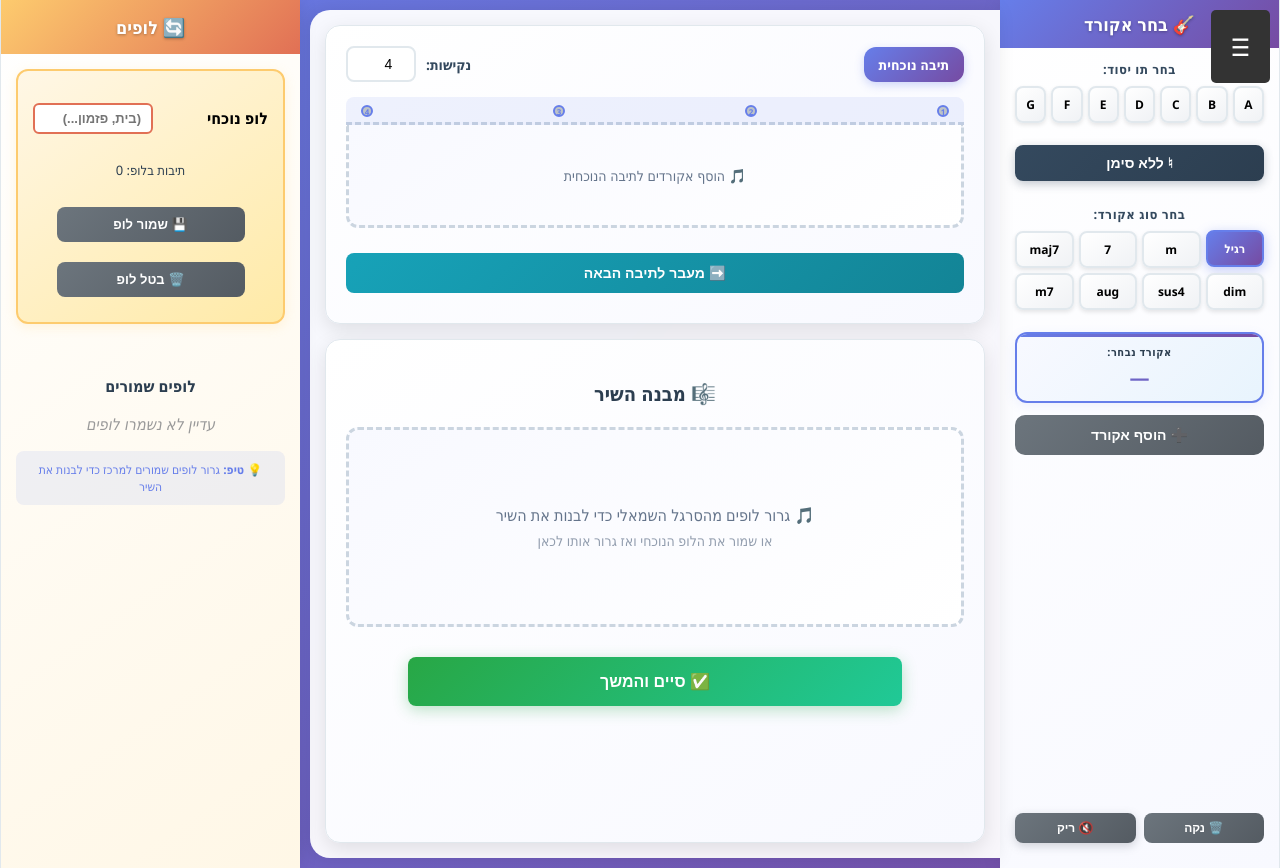
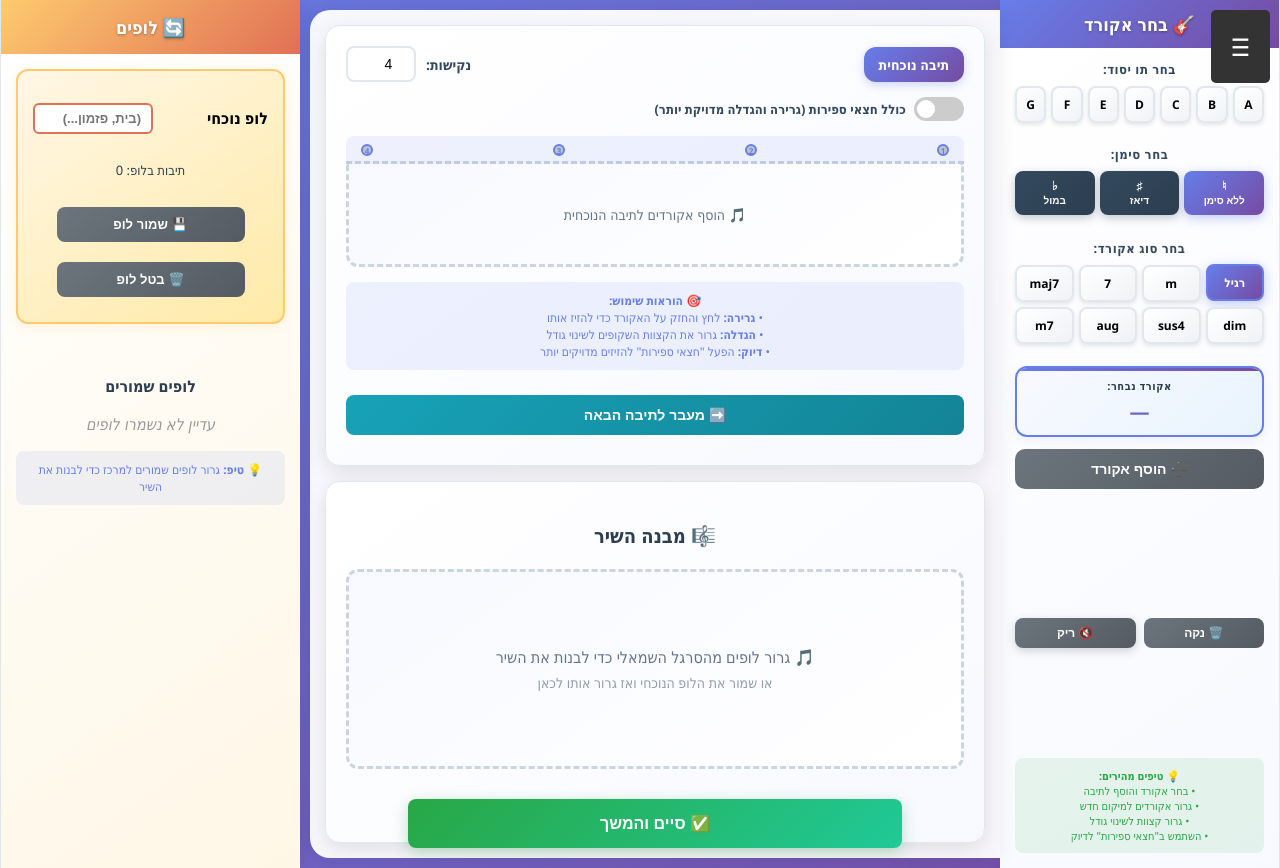
Before and after one commit to rotemakiki/MusicForAll, a Flask app: page /add-chords in a window 1280 px wide. Run offline with Flask 3, Linux system fonts and the light colour scheme.

Commit message:
ניסיון עם גרירה
לא מושלם עדיין

```diff
--- a/static/css/add_chords.css
+++ b/static/css/add_chords.css
@@ -134,26 +134,37 @@ body {
     transform: translateY(-1px);
 }
 
+/* עדכון כפתורי הסימנים - 3 כפתורים נפרדים */
+.accidental-buttons {
+    display: flex;
+    gap: 5px;
+    margin-bottom: 12px;
+    flex-shrink: 0;
+}
+
 .accidental-btn {
-    width: 100%;
-    padding: 10px;
+    flex: 1;
+    padding: 8px 6px;
     border: none;
     border-radius: 8px;
     background: linear-gradient(135deg, #34495e, #2c3e50);
     color: white;
     cursor: pointer;
     font-weight: 600;
-    font-size: 14px;
+    font-size: 12px;
     transition: all 0.3s cubic-bezier(0.4, 0, 0.2, 1);
     box-shadow: 0 3px 10px rgba(52, 73, 94, 0.3);
-    margin-bottom: 12px;
-    flex-shrink: 0;
 }
 
 .accidental-btn:hover {
     transform: translateY(-1px);
     box-shadow: 0 4px 15px rgba(52, 73, 94, 0.4);
     background: linear-gradient(135deg, #2c3e50, #34495e);
+}
+
+.accidental-btn.selected {
+    background: linear-gradient(135deg, #667eea, #764ba2);
+    box-shadow: 0 3px 12px rgba(102, 126, 234, 0.4);
 }
 
 .current-selection {
@@ -552,6 +565,65 @@ h1 {
     box-shadow: 0 0 0 3px rgba(102, 126, 234, 0.1);
 }
 
+/* כפתור חצאי ספירות */
+.half-beats-toggle {
+    display: flex;
+    align-items: center;
+    gap: 8px;
+    margin-bottom: 15px;
+}
+
+.half-beats-checkbox {
+    position: relative;
+    display: inline-block;
+    width: 50px;
+    height: 24px;
+}
+
+.half-beats-checkbox input {
+    opacity: 0;
+    width: 0;
+    height: 0;
+}
+
+.half-beats-slider {
+    position: absolute;
+    cursor: pointer;
+    top: 0;
+    left: 0;
+    right: 0;
+    bottom: 0;
+    background-color: #ccc;
+    transition: .4s;
+    border-radius: 24px;
+}
+
+.half-beats-slider:before {
+    position: absolute;
+    content: "";
+    height: 18px;
+    width: 18px;
+    left: 3px;
+    bottom: 3px;
+    background-color: white;
+    transition: .4s;
+    border-radius: 50%;
+}
+
+input:checked + .half-beats-slider {
+    background: linear-gradient(135deg, #667eea, #764ba2);
+}
+
+input:checked + .half-beats-slider:before {
+    transform: translateX(26px);
+}
+
+.half-beats-label {
+    font-weight: 600;
+    color: #34495e;
+    font-size: 13px;
+}
+
 /* Beat dots above measure */
 .beats-display {
     display: flex;
@@ -787,16 +930,19 @@ h1 {
     color: #2c3e50;
 }
 
+/* תיקון תיבות בלופ */
 .loop-measures-preview {
     display: flex;
     gap: 3px;
     margin-top: 8px;
     flex-wrap: wrap;
+    direction: ltr;
+    justify-content: flex-start;
 }
 
 .mini-measure {
-    width: 60px;
-    height: 40px;
+    width: 50px;
+    height: 35px;
     background: linear-gradient(145deg, #ffffff, #f8f9ff);
     border: 2px solid #e1e8ed;
     border-radius: 6px;
--- a/static/js/add_chords.js
+++ b/static/js/add_chords.js
@@ -4,7 +4,7 @@ const accidentalOptions = ["", "#", "b"];
 const chordTypes = ["", "m", "7", "maj7", "dim", "sus4", "aug", "m7"];
 
 // State variables
-let accidentalIndex = 0;
+let selectedAccidental = "";
 let selectedLetter = null;
 let selectedType = "";
 let currentMeasure = null;
@@ -13,19 +13,33 @@ let currentLoop = [];
 let savedLoops = [];
 let selectedSavedLoop = null;
 let songStructure = [];
+let halfBeatsEnabled = false;
+
+// Dragging and resizing state
+let isDragging = false;
+let isResizing = false;
+let draggedChordIndex = -1;
+let resizeChordIndex = -1;
+let resizeDirection = ''; // 'left' or 'right'
+let initialMouseX = 0;
+let initialChordPosition = 0;
+let initialChordWidth = 0;
 
 // Initialize the page
 function init() {
     renderRootButtons();
     renderTypeButtons();
-    updateAccidentalButton();
+    renderAccidentalButtons();
     createNewMeasure();
     updateLoopDisplay();
+    setupHalfBeatsToggle();
+    setupMouseEvents();
 }
 
-// Get current accidental symbol
-function getCurrentAccidental() {
-    return accidentalOptions[accidentalIndex];
+// Setup mouse events for dragging and resizing
+function setupMouseEvents() {
+    document.addEventListener('mouseup', handleMouseUp);
+    document.addEventListener('mousemove', handleMouseMove);
 }
 
 // Update the selected chord display
@@ -39,7 +53,7 @@ function updateSelectedChord() {
         return;
     }
 
-    const chord = selectedLetter + getCurrentAccidental() + selectedType;
+    const chord = selectedLetter + selectedAccidental + selectedType;
     display.textContent = chord;
     addButton.disabled = !currentMeasure;
 }
@@ -52,7 +66,7 @@ function renderRootButtons() {
     rootLetters.forEach(letter => {
         const btn = document.createElement("div");
         btn.className = "chord-btn";
-        btn.textContent = letter + getCurrentAccidental();
+        btn.textContent = letter + selectedAccidental;
 
         if (selectedLetter === letter) {
             btn.classList.add("selected");
@@ -92,23 +106,47 @@ function renderTypeButtons() {
     });
 }
 
-// Toggle accidental
-function toggleAccidental() {
-    accidentalIndex = (accidentalIndex + 1) % accidentalOptions.length;
-    updateAccidentalButton();
-    renderRootButtons();
-    updateSelectedChord();
+// Render accidental buttons (3 separate buttons)
+function renderAccidentalButtons() {
+    const container = document.getElementById("accidental-buttons");
+    container.innerHTML = "";
+
+    const accidentals = [
+        { symbol: "", label: "♮", name: "ללא סימן" },
+        { symbol: "#", label: "♯", name: "דיאז" },
+        { symbol: "b", label: "♭", name: "במול" }
+    ];
+
+    accidentals.forEach(acc => {
+        const btn = document.createElement("button");
+        btn.className = "accidental-btn";
+        btn.innerHTML = `${acc.label}<br><span style="font-size: 10px;">${acc.name}</span>`;
+
+        if (selectedAccidental === acc.symbol) {
+            btn.classList.add("selected");
+        }
+
+        btn.onclick = () => {
+            selectedAccidental = acc.symbol;
+            renderAccidentalButtons();
+            renderRootButtons();
+            updateSelectedChord();
+        };
+
+        container.appendChild(btn);
+    });
 }
 
-// Update accidental button text
-function updateAccidentalButton() {
-    const button = document.getElementById("toggle-accidental");
-    const labels = {
-        "": "♮ ללא סימן",
-        "#": "♯ דיאז",
-        "b": "♭ במול"
-    };
-    button.textContent = labels[getCurrentAccidental()];
+// Setup half beats toggle
+function setupHalfBeatsToggle() {
+    const checkbox = document.getElementById("half-beats-checkbox");
+    if (checkbox) {
+        checkbox.addEventListener("change", (e) => {
+            halfBeatsEnabled = e.target.checked;
+            renderBeatsDisplay();
+            renderCurrentMeasure();
+        });
+    }
 }
 
 // Create a new measure
@@ -143,6 +181,222 @@ function renderBeatsDisplay() {
         dot.className = "beat-dot";
         dot.setAttribute("data-beat", i);
         container.appendChild(dot);
+
+        // Add half beat if enabled
+        if (halfBeatsEnabled && i < beats) {
+            const halfDot = document.createElement("div");
+            halfDot.className = "beat-dot half-beat";
+            halfDot.setAttribute("data-beat", i + 0.5);
+            container.appendChild(halfDot);
+        }
+    }
+}
+
+// Calculate snap positions for dragging
+function getSnapPositions() {
+    const positions = [];
+    const beats = currentMeasure ? currentMeasure.beats : 4;
+    const increment = halfBeatsEnabled ? 0.5 : 1;
+
+    for (let i = 0; i <= beats; i += increment) {
+        positions.push(i);
+    }
+
+    return positions;
+}
+
+// Find closest snap position
+function getClosestSnapPosition(position) {
+    const snapPositions = getSnapPositions();
+    let closest = snapPositions[0];
+    let minDistance = Math.abs(position - closest);
+
+    for (const snapPos of snapPositions) {
+        const distance = Math.abs(position - snapPos);
+        if (distance < minDistance) {
+            minDistance = distance;
+            closest = snapPos;
+        }
+    }
+
+    return closest;
+}
+
+// Convert pixel position to beat position
+function pixelToBeatPosition(pixelX, containerElement) {
+    const rect = containerElement.getBoundingClientRect();
+    const relativeX = pixelX - rect.left;
+    const percentage = relativeX / rect.width;
+    const beatPosition = percentage * currentMeasure.beats;
+    return Math.max(0, Math.min(currentMeasure.beats, beatPosition));
+}
+
+// Convert beat position to pixel position
+function beatToPixelPosition(beatPosition, containerElement) {
+    const rect = containerElement.getBoundingClientRect();
+    const percentage = beatPosition / currentMeasure.beats;
+    return rect.left + (percentage * rect.width);
+}
+
+// Handle mouse down for dragging and resizing
+function handleMouseDown(e, index, type) {
+    e.preventDefault();
+    e.stopPropagation();
+
+    const containerElement = document.querySelector('.measure-preview');
+    if (!containerElement) return;
+
+    initialMouseX = e.clientX;
+
+    if (type === 'drag') {
+        isDragging = true;
+        draggedChordIndex = index;
+        initialChordPosition = getChordPosition(index);
+        document.body.style.cursor = 'grabbing';
+    } else if (type === 'resize-left' || type === 'resize-right') {
+        isResizing = true;
+        resizeChordIndex = index;
+        resizeDirection = type.split('-')[1];
+        initialChordPosition = getChordPosition(index);
+        initialChordWidth = currentMeasure.chords[index].width;
+        document.body.style.cursor = 'ew-resize';
+    }
+}
+
+// Handle mouse move for dragging and resizing
+function handleMouseMove(e) {
+    if (!isDragging && !isResizing) return;
+
+    const containerElement = document.querySelector('.measure-preview');
+    if (!containerElement) return;
+
+    const currentBeatPosition = pixelToBeatPosition(e.clientX, containerElement);
+
+    if (isDragging && draggedChordIndex >= 0) {
+        handleChordDrag(currentBeatPosition);
+    } else if (isResizing && resizeChordIndex >= 0) {
+        handleChordResize(currentBeatPosition);
+    }
+}
+
+// Handle mouse up
+function handleMouseUp(e) {
+    if (isDragging || isResizing) {
+        isDragging = false;
+        isResizing = false;
+        draggedChordIndex = -1;
+        resizeChordIndex = -1;
+        resizeDirection = '';
+        document.body.style.cursor = 'default';
+
+        renderCurrentMeasure();
+        updateButtons();
+        updateLoopDisplay();
+    }
+}
+
+// Get chord position (cumulative beats from start)
+function getChordPosition(index) {
+    let position = 0;
+    for (let i = 0; i < index; i++) {
+        position += currentMeasure.chords[i].width;
+    }
+    return position;
+}
+
+// Handle chord dragging
+function handleChordDrag(beatPosition) {
+    if (draggedChordIndex < 0) return;
+
+    const chord = currentMeasure.chords[draggedChordIndex];
+    const snapPosition = getClosestSnapPosition(beatPosition - chord.width / 2);
+
+    // Calculate new position ensuring it doesn't go out of bounds
+    const newStartPosition = Math.max(0, Math.min(currentMeasure.beats - chord.width, snapPosition));
+
+    // Remove the chord from its current position
+    const draggedChord = currentMeasure.chords.splice(draggedChordIndex, 1)[0];
+
+    // Find where to insert it based on new position
+    let insertIndex = 0;
+    let cumulativePosition = 0;
+
+    for (let i = 0; i < currentMeasure.chords.length; i++) {
+        if (cumulativePosition >= newStartPosition) {
+            insertIndex = i;
+            break;
+        }
+        cumulativePosition += currentMeasure.chords[i].width;
+        insertIndex = i + 1;
+    }
+
+    // Insert the chord at the new position
+    currentMeasure.chords.splice(insertIndex, 0, draggedChord);
+    draggedChordIndex = insertIndex;
+
+    renderCurrentMeasure();
+}
+
+// Handle chord resizing
+function handleChordResize(beatPosition) {
+    if (resizeChordIndex < 0) return;
+
+    const chord = currentMeasure.chords[resizeChordIndex];
+    const chordStartPosition = getChordPosition(resizeChordIndex);
+    const minWidth = halfBeatsEnabled ? 0.5 : 1;
+
+    let newWidth = chord.width;
+
+    if (resizeDirection === 'right') {
+        // Resize from the right edge
+        const maxEnd = currentMeasure.beats;
+        if (resizeChordIndex < currentMeasure.chords.length - 1) {
+            // If not the last chord, limit by next chord's start
+            let nextChordStart = chordStartPosition + chord.width;
+            for (let i = resizeChordIndex + 1; i < currentMeasure.chords.length; i++) {
+                nextChordStart += currentMeasure.chords[i].width;
+            }
+            // Actually, we need to recalculate this properly
+            nextChordStart = chordStartPosition + chord.width;
+        }
+
+        const targetEnd = getClosestSnapPosition(beatPosition);
+        newWidth = Math.max(minWidth, Math.min(maxEnd - chordStartPosition, targetEnd - chordStartPosition));
+    } else if (resizeDirection === 'left') {
+        // Resize from the left edge
+        const targetStart = getClosestSnapPosition(beatPosition);
+        const chordEnd = chordStartPosition + chord.width;
+        newWidth = Math.max(minWidth, chordEnd - Math.max(0, targetStart));
+
+        // If we're resizing from the left, we also need to move preceding chords
+        if (targetStart < chordStartPosition) {
+            // Need to shrink preceding chords or move them
+            adjustPrecedingChords(resizeChordIndex, chordStartPosition - targetStart);
+        }
+    }
+
+    chord.width = newWidth;
+    renderCurrentMeasure();
+}
+
+// Adjust preceding chords when resizing from left
+function adjustPrecedingChords(chordIndex, spaceNeeded) {
+    // For now, just ensure the chord doesn't exceed bounds
+    // More sophisticated logic could be added here
+    const chord = currentMeasure.chords[chordIndex];
+    const chordStart = getChordPosition(chordIndex);
+
+    if (chordStart - spaceNeeded < 0) {
+        spaceNeeded = chordStart;
+    }
+
+    // Redistribute the space among preceding chords
+    let remainingSpace = spaceNeeded;
+    for (let i = chordIndex - 1; i >= 0 && remainingSpace > 0; i--) {
+        const availableReduction = currentMeasure.chords[i].width - (halfBeatsEnabled ? 0.5 : 1);
+        const reduction = Math.min(remainingSpace, availableReduction);
+        currentMeasure.chords[i].width -= reduction;
+        remainingSpace -= reduction;
     }
 }
 
@@ -158,13 +412,14 @@ function addChordToCurrentMeasure() {
         return;
     }
 
-    const chordName = selectedLetter + getCurrentAccidental() + selectedType;
+    const chordName = selectedLetter + selectedAccidental + selectedType;
 
     // Add new chord (width will be calculated by redistributeChordsEqually)
     currentMeasure.chords.push({
         chord: chordName,
         width: 1, // Initial width, will be recalculated
-        isEmpty: false
+        isEmpty: false,
+        position: 0 // Will be calculated
     });
 
     // Redistribute all chords equally
@@ -186,7 +441,8 @@ function addEmptyChord() {
     currentMeasure.chords.push({
         chord: "—",
         width: 1,
-        isEmpty: true
+        isEmpty: true,
+        position: 0
     });
 
     // Redistribute all chords equally
@@ -202,8 +458,9 @@ function redistributeChordsEqually() {
     if (!currentMeasure || currentMeasure.chords.length === 0) return;
 
     const equalWidth = currentMeasure.beats / currentMeasure.chords.length;
-    currentMeasure.chords.forEach(chord => {
+    currentMeasure.chords.forEach((chord, index) => {
         chord.width = equalWidth;
+        chord.position = index * equalWidth;
     });
 }
 
@@ -265,13 +522,14 @@ function renderCurrentMeasure() {
     const measureDiv = document.createElement("div");
     measureDiv.className = "measure-preview";
 
-    // Calculate flex basis for each chord
+    // Calculate positions and render chords
+    let cumulativePosition = 0;
     const totalBeats = currentMeasure.beats;
 
     currentMeasure.chords.forEach((chord, index) => {
         // Create chord element
         const chordDiv = document.createElement("div");
-        chordDiv.className = "chord-in-measure";
+        chordDiv.className = "chord-in-measure resizable-chord";
 
         if (chord.isEmpty) {
             chordDiv.classList.add("empty-chord");
@@ -281,14 +539,47 @@ function renderCurrentMeasure() {
         chordDiv.style.flexBasis = `${flexBasis}%`;
         chordDiv.style.flexGrow = '0';
         chordDiv.style.flexShrink = '0';
+        chordDiv.style.position = 'relative';
 
-        chordDiv.innerHTML = `
+        // Chord content
+        const chordContent = document.createElement("div");
+        chordContent.className = "chord-content";
+        chordContent.innerHTML = `
             <div class="chord-name">${chord.chord}</div>
-            <div class="chord-beats">${chord.width.toFixed(2)} נקישות</div>
-            <button class="chord-remove" onclick="removeChordFromMeasure(${index}); event.stopPropagation();">×</button>
+            <div class="chord-beats">${chord.width.toFixed(halfBeatsEnabled ? 1 : 0)} נקישות</div>
         `;
 
+        // Make the content draggable
+        chordContent.style.cursor = 'grab';
+        chordContent.addEventListener('mousedown', (e) => handleMouseDown(e, index, 'drag'));
+
+        // Left resize handle
+        const leftHandle = document.createElement("div");
+        leftHandle.className = "resize-handle left-handle";
+        leftHandle.addEventListener('mousedown', (e) => handleMouseDown(e, index, 'resize-left'));
+
+        // Right resize handle
+        const rightHandle = document.createElement("div");
+        rightHandle.className = "resize-handle right-handle";
+        rightHandle.addEventListener('mousedown', (e) => handleMouseDown(e, index, 'resize-right'));
+
+        // Remove button
+        const removeBtn = document.createElement("button");
+        removeBtn.className = "chord-remove";
+        removeBtn.textContent = "×";
+        removeBtn.onclick = (e) => {
+            e.stopPropagation();
+            removeChordFromMeasure(index);
+        };
+
+        // Assemble chord element
+        chordDiv.appendChild(leftHandle);
+        chordDiv.appendChild(chordContent);
+        chordDiv.appendChild(rightHandle);
+        chordDiv.appendChild(removeBtn);
+
         measureDiv.appendChild(chordDiv);
+        cumulativePosition += chord.width;
     });
 
     container.innerHTML = "";
@@ -676,9 +967,6 @@ function finishAndReturn() {
 document.addEventListener("DOMContentLoaded", () => {
     init();
 
-    // Setup accidental toggle
-    document.getElementById("toggle-accidental").onclick = toggleAccidental;
-
     // Setup beats input change
     document.getElementById("measure-beats").addEventListener("change", () => {
         if (currentMeasure) {
--- a/templates/add_chords/chord_sidebar.html
+++ b/templates/add_chords/chord_sidebar.html
@@ -9,8 +9,11 @@
             <div id="root-letters" class="button-grid"></div>
         </div>
 
-        <!-- Accidental Toggle -->
-        <button id="toggle-accidental" class="accidental-btn">♮ ללא סימן</button>
+        <!-- Accidental Buttons - 3 separate buttons -->
+        <div class="section">
+            <h4>בחר סימן:</h4>
+            <div id="accidental-buttons" class="accidental-buttons"></div>
+        </div>
 
         <!-- Chord Type Selection -->
         <div class="section">
@@ -38,5 +41,14 @@
                 🔇 ריק
             </button>
         </div>
+
+        <!-- Tips Section -->
+        <div style="margin-top: auto; padding: 10px; background: rgba(40, 167, 69, 0.1); border-radius: 8px; font-size: 11px; color: #28a745;">
+            <strong>💡 טיפים מהירים:</strong><br>
+            • בחר אקורד והוסף לתיבה<br>
+            • גרור אקורדים למיקום חדש<br>
+            • גרור קצוות לשינוי גודל<br>
+            • השתמש ב"חצאי ספירות" לדיוק
+        </div>
     </div>
 </div>
--- a/templates/add_chords/measure_builder.html
+++ b/templates/add_chords/measure_builder.html
@@ -10,6 +10,15 @@
         </div>
     </div>
 
+    <!-- Half Beats Toggle -->
+    <div class="half-beats-toggle">
+        <label class="half-beats-checkbox">
+            <input type="checkbox" id="half-beats-checkbox">
+            <span class="half-beats-slider"></span>
+        </label>
+        <span class="half-beats-label">כולל חצאי ספירות (גרירה והגדלה מדויקת יותר)</span>
+    </div>
+
     <!-- Beat dots display -->
     <div id="beats-display" class="beats-display" style="display: none;"></div>
 
@@ -17,7 +26,18 @@
     <div id="current-measure-container" class="measure-container">
         <div class="measure-placeholder">
             <p>🎵 הוסף אקורדים לתיבה הנוכחית</p>
+            <p style="font-size: 12px; opacity: 0.7; margin-top: 5px;">
+                💡 טיפ: לאחר הוספה, תוכל לגרור ולהגדיל כל אקורד בתיבה
+            </p>
         </div>
+    </div>
+
+    <!-- Instructions for drag and resize -->
+    <div style="background: rgba(102, 126, 234, 0.1); border-radius: 8px; padding: 10px; margin-bottom: 15px; font-size: 12px; color: #667eea;">
+        <strong>🎯 הוראות שימוש:</strong><br>
+        • <strong>גרירה:</strong> לחץ והחזק על האקורד כדי להזיז אותו<br>
+        • <strong>הגדלה:</strong> גרור את הקצוות השקופים לשינוי גודל<br>
+        • <strong>דיוק:</strong> הפעל "חצאי ספירות" להזיזים מדויקים יותר
     </div>
 
     <!-- Measure Action Buttons -->
```
Also changed, not shown: other parts of static/css/add_chords.css (+102 -13 lines).
